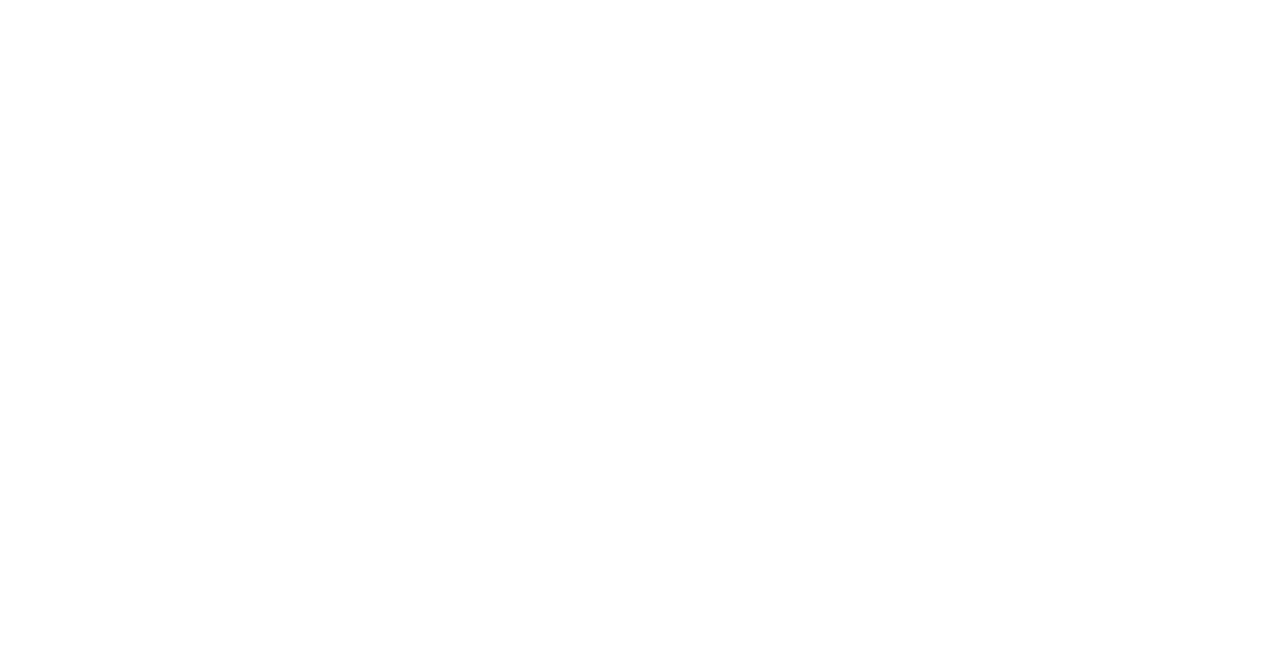
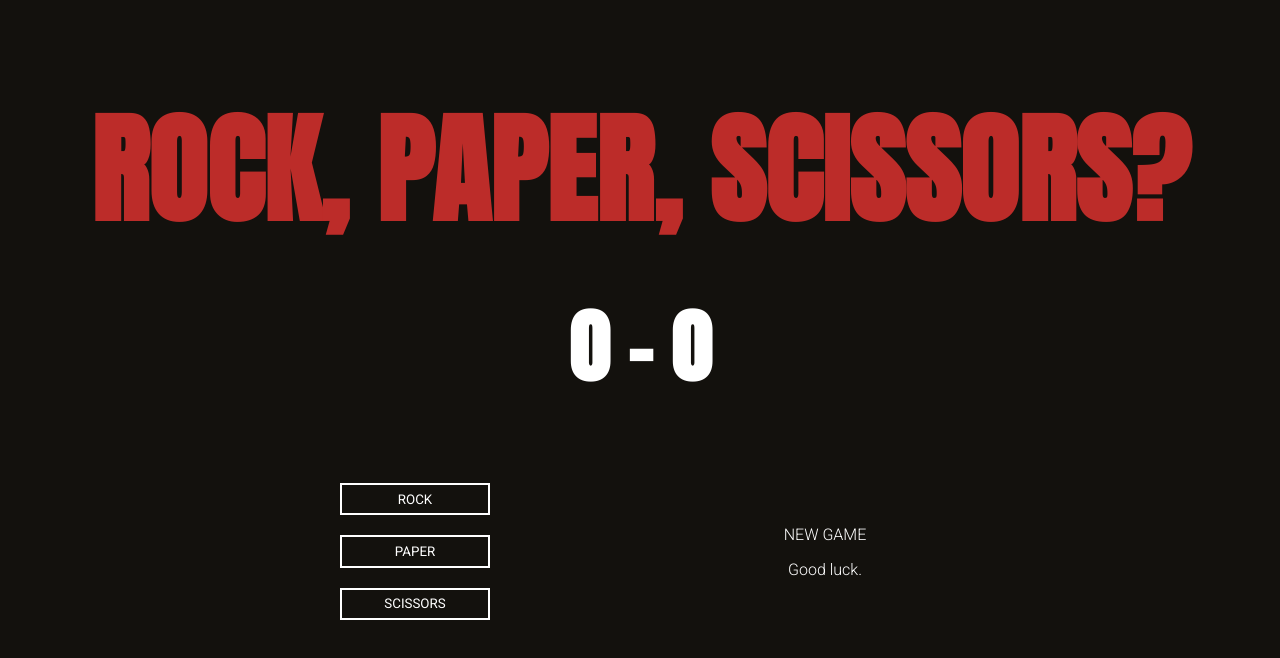
Before and after one commit to tjwessel/JSrock-paper-scissors, a plain HTML site: page index.html in a window 1280 px wide. Drawn offline with Linux system fonts and the light colour scheme.

Commit message:
Add GUI to game with basic functionality and style

```diff
--- a/index.html
+++ b/index.html
@@ -3,9 +3,25 @@
 <head>
     <meta charset="UTF-8">
     <title>Rock, Paper, Scissors</title>
-    <script src="javascript.js"></script>
+    <link rel="stylesheet" href="styles.css">
+    <script src="javascript.js" defer></script>
+    <style>
+        @import url('https://fonts.googleapis.com/css2?family=Anton&family=Roboto:ital,wght@0,300;0,400;0,500;0,700;0,900;1,300&display=swap');
+    </style>
 </head>
 <body>
-
+    <h1>ROCK, PAPER, SCISSORS?</h1>
+    <h2 id="score"></h2>
+    <div id="container">
+        <div id="userButtons">
+            <button class="choice">Rock</button>
+            <button class="choice">Paper</button>
+            <button class="choice">Scissors</button>
+        </div>
+        <div id="results">
+            <p id="computerChoiceDisplay">NEW GAME</p>
+            <p id="instantReplay">Good luck.</p>
+        </div>
+    </div>
 </body>
 </html>
--- a/javascript.js
+++ b/javascript.js
@@ -73,10 +73,9 @@ function playRound(playerSelection) {
             winner = 'computer';
         }
     }
-    else {
-        console.log("Please use 'Rock', 'Paper', or 'Scissor'");
-    }
-    console.log(winnerMsg);
+
+    computerChoiceDisplay.textContent = 'The computer chose ' + computerSelection;
+    instantReplay.textContent = winnerMsg;
     return winner
 
 }
@@ -85,29 +84,48 @@ function playRound(playerSelection) {
 // it will prompt user for their choice, and call playRound() with the answer
 // scores will be tallied and a message displayed at the end, declaring a winner and final score
 
-function game() {
-    let playerScore = 0;
-    let computerScore = 0;
-    console.log("Best out of 5!");
-    for (let i = 0; i < 5; i++) {
-        let choice = prompt('Rock, paper, or scissors?');
-        let winner = playRound(choice);
-        if (winner === 'player') {
+// function game() {
+//     let playerScore = 0;
+//     let computerScore = 0;
+//     console.log("Best out of 5!");
+//     for (let i = 0; i < 5; i++) {
+//         let choice = prompt('Rock, paper, or scissors?');
+//         let winner = playRound(choice);
+//         if (winner === 'player') {
+//             playerScore++;
+//         }
+//         else if (winner === 'computer') {
+//             computerScore++;
+//         }
+//         console.log(`score: ${playerScore} to ${computerScore}`);
+//      }
+
+//     if (playerScore > computerScore) {
+//         alert(`You WIN!! ${playerScore} to ${computerScore}`);
+//     }
+//     else if (playerScore < computerScore) {
+//         alert(`You lose :( ${playerScore} to ${computerScore}`);
+//     }
+//     else {
+//         alert(`TIE! ${playerScore} to ${computerScore}`);
+//     }
+// }
+
+function onClick(playerSelection) {
+    let winner = playRound(playerSelection);
+    if (winner === 'player') {
             playerScore++;
-        }
-        else if (winner === 'computer') {
+        } else if (winner === 'computer') {
             computerScore++;
-        }
-        console.log(`score: ${playerScore} to ${computerScore}`);
-     }
+    }
+    scoreDisplay.textContent = playerScore + ' - ' + computerScore;
+}
 
-    if (playerScore > computerScore) {
-        alert(`You WIN!! ${playerScore} to ${computerScore}`);
-    }
-    else if (playerScore < computerScore) {
-        alert(`You lose :( ${playerScore} to ${computerScore}`);
-    }
-    else {
-        alert(`TIE! ${playerScore} to ${computerScore}`);
-    }
-}
+let playerScore = 0;
+let computerScore = 0;
+const scoreDisplay = document.querySelector('#score');
+scoreDisplay.textContent = playerScore + ' - ' + computerScore;
+const choiceButtons = document.querySelectorAll('.choice');
+choiceButtons.forEach(button => button.addEventListener('click', () => onClick(button.textContent)))
+const computerChoiceDisplay = document.querySelector('#computerChoiceDisplay');
+const instantReplay = document.querySelector('#instantReplay');
--- /dev/null
+++ b/styles.css
@@ -0,0 +1,59 @@
+body {
+    background-color: rgb(19, 17, 13);
+    font-family: 'Roboto', sans-serif;
+    font-weight: 300;
+    color: white;
+}
+h1  {
+    text-align: center;
+    font-family: 'Anton', sans-serif;
+    color: #bc2c29;
+    font-size: 120px;
+    margin-bottom: -40px;
+}
+
+h2 {
+    text-align: center;
+    font-family: 'Anton', sans-serif;
+    color: #FFFFFF;
+    font-size: 80px;
+}
+
+#userButtons {
+    display: flex;
+    flex-direction: column;
+    align-items: center;
+}
+
+#container {
+    display: flex;
+    justify-content: center;
+    gap: 200px;
+    align-items: center;
+}
+
+button {
+    background-color: transparent;
+    width: 150px;
+    margin: 10px 10px;
+    padding:0.5em 3em;
+    border:0.16em solid #FFFFFF;
+    box-sizing: border-box;
+    text-decoration:none;
+    text-transform:uppercase;
+    font-family:'Roboto',sans-serif;
+    font-weight:400;
+    color:#FFFFFF;
+    text-align:center;
+    transition: all 0.15s;
+}
+
+button:hover {
+    color:#000000;
+    background-color:#FFFFFF;
+}
+
+#results {
+    text-align: center;
+    width: 250px;
+}
```
